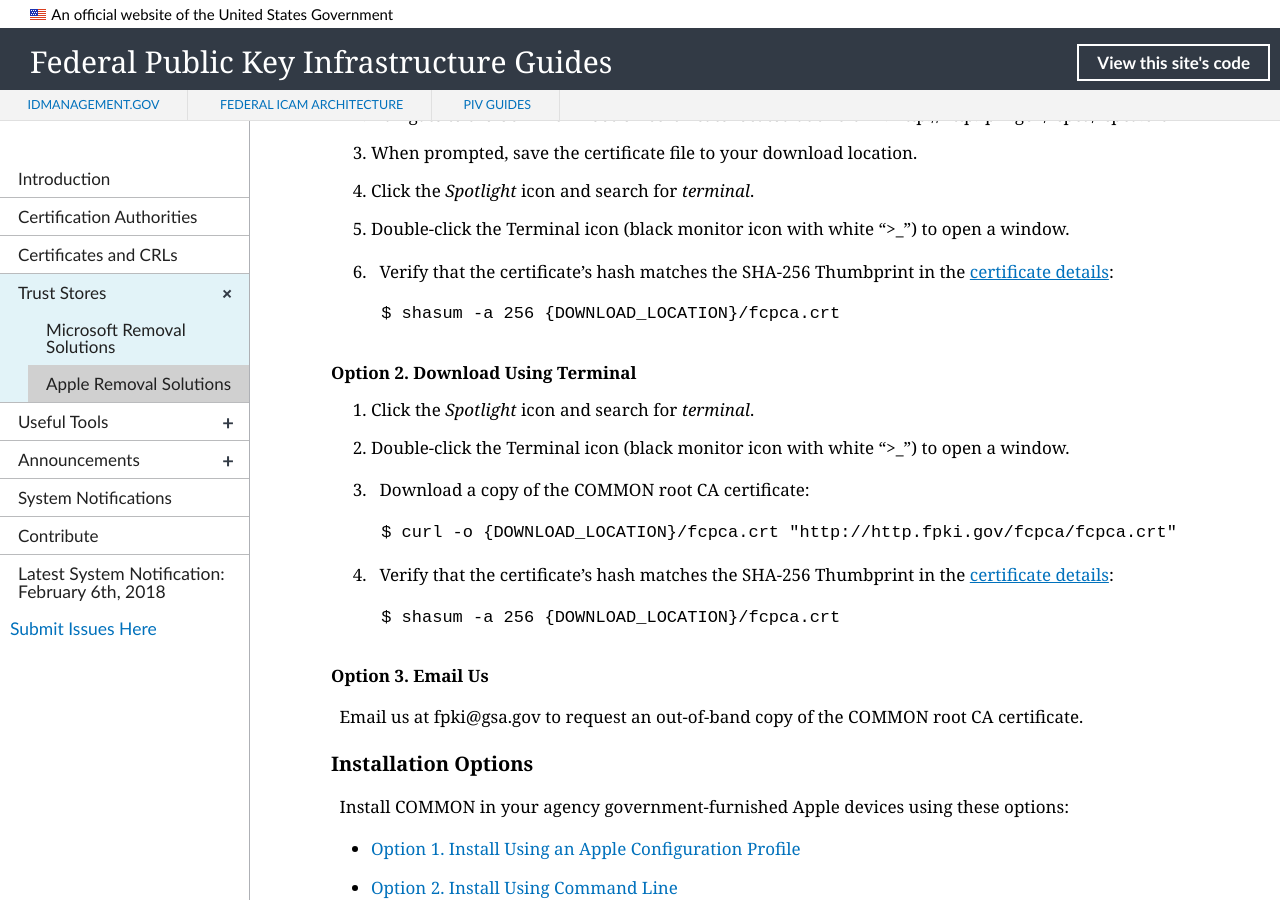
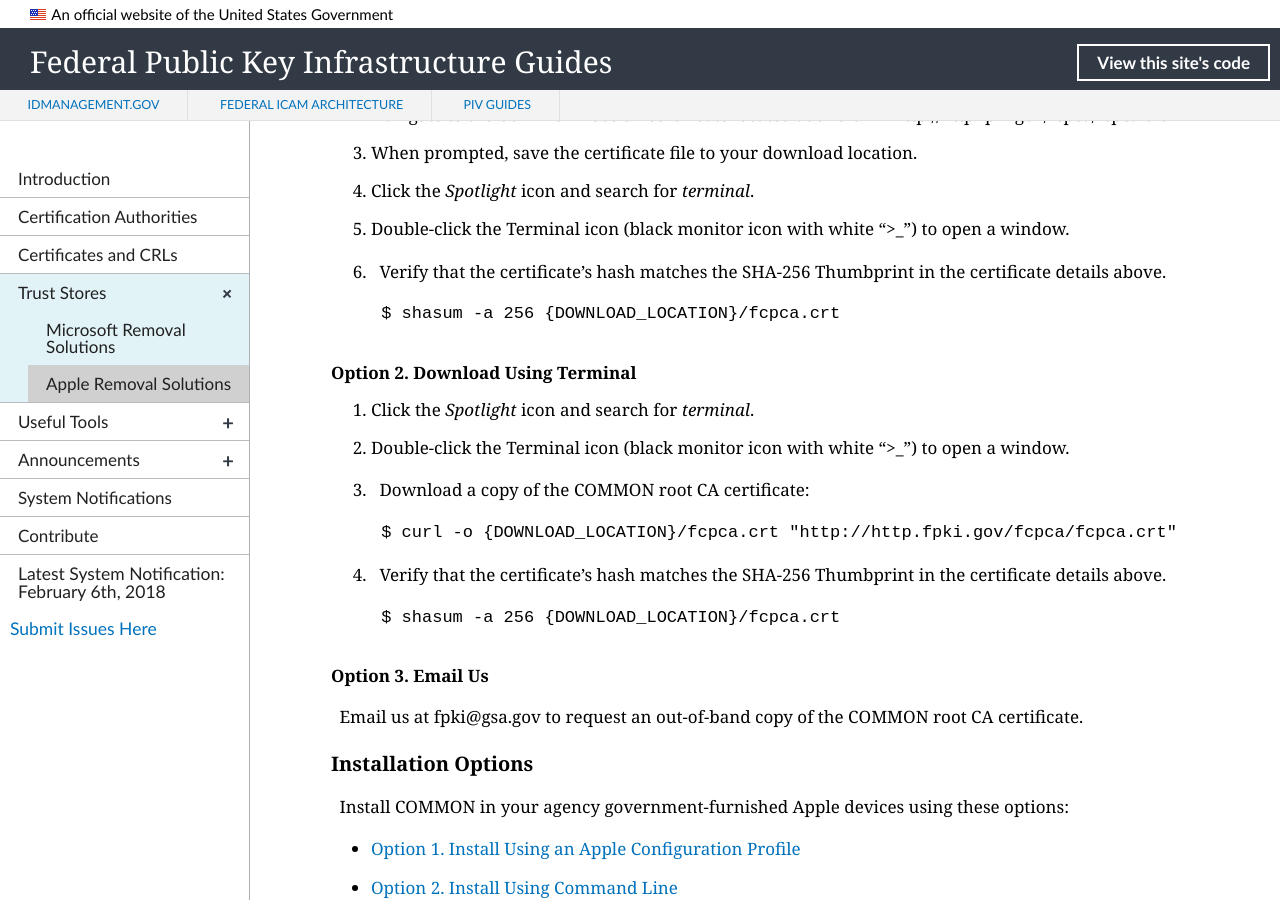
Before and after one commit to GSA/fpki-guides, a Jekyll site: the page built from _truststores/02_appl_removal_solutions.md, in a window 1280 px wide and 900 px high, scrolled down 1838 px. Built offline with Jekyll 4.4.1, drawn with Linux system fonts in a browser that asks for light colours; nearby versions of some CDN libraries; library files that are not in the unit come from our copies.

Commit message:
Update apple_trust_store_installation.md
Removed "certificate details" links

````diff
--- a/_includes/apple_trust_store_installation.md
+++ b/_includes/apple_trust_store_installation.md
@@ -32,7 +32,7 @@
 3. When prompted, save the certificate file to your download location.
 4. Click the *Spotlight* icon and search for _terminal_.
 5. Double-click the Terminal icon (black monitor icon with white ">_") to open a window.
-6. Verify that the certificate's hash matches the SHA-256 Thumbprint in the [certificate details](#what-should-i-do):
+6. Verify that the certificate's hash matches the SHA-256 Thumbprint in the certificate details above.
 
     ```
 	$ shasum -a 256 {DOWNLOAD_LOCATION}/fcpca.crt
@@ -48,7 +48,7 @@
 	$ curl -o {DOWNLOAD_LOCATION}/fcpca.crt "http://http.fpki.gov/fcpca/fcpca.crt"
     ```
 
-4. Verify that the certificate's hash matches the SHA-256 Thumbprint in the [certificate details](#what-should-i-do):
+4. Verify that the certificate's hash matches the SHA-256 Thumbprint in the certificate details above.
 
     ```
 	$ shasum -a 256 {DOWNLOAD_LOCATION}/fcpca.crt
````
